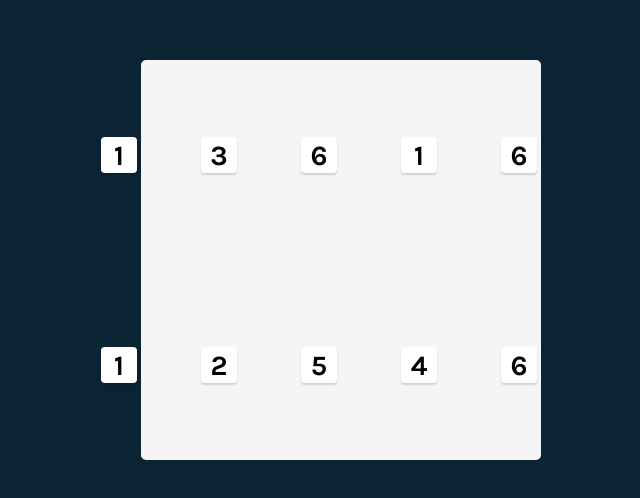
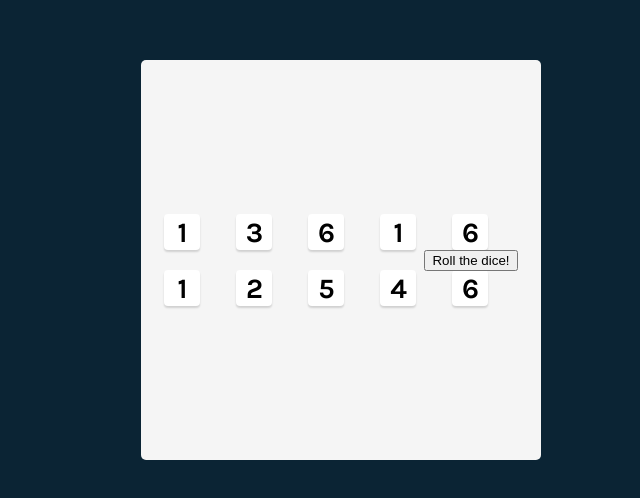
Before and after one commit to jacquikeating/tenzies, a React (Vite) app: page / in a window 1280 px wide. Shown: the part 140-638 px from the top of the page, without its empty margins (299-939 px from the left). Built offline with nearby package versions, Linux system fonts and the light colour scheme.

Commit message:
Created roll dice button

```diff
--- a/App.jsx
+++ b/App.jsx
@@ -11,11 +11,14 @@ export default function App() {
     }
 
     return (
-        <main id="dice-container">
-            {diceArr.map((die, index) => {
-                return <Die key={index} value={die} />
-            })}
+        <main>
+            <section id="dice-container">
+                {diceArr.map((die, index) => {
+                    return <Die key={index} value={die} />
+                })}
+            </section>
 
+            <button className="roll-btn" onClick={() => setDiceArr(generateDice())}>Roll the dice!</button>
         </main>
     )
 }
```
